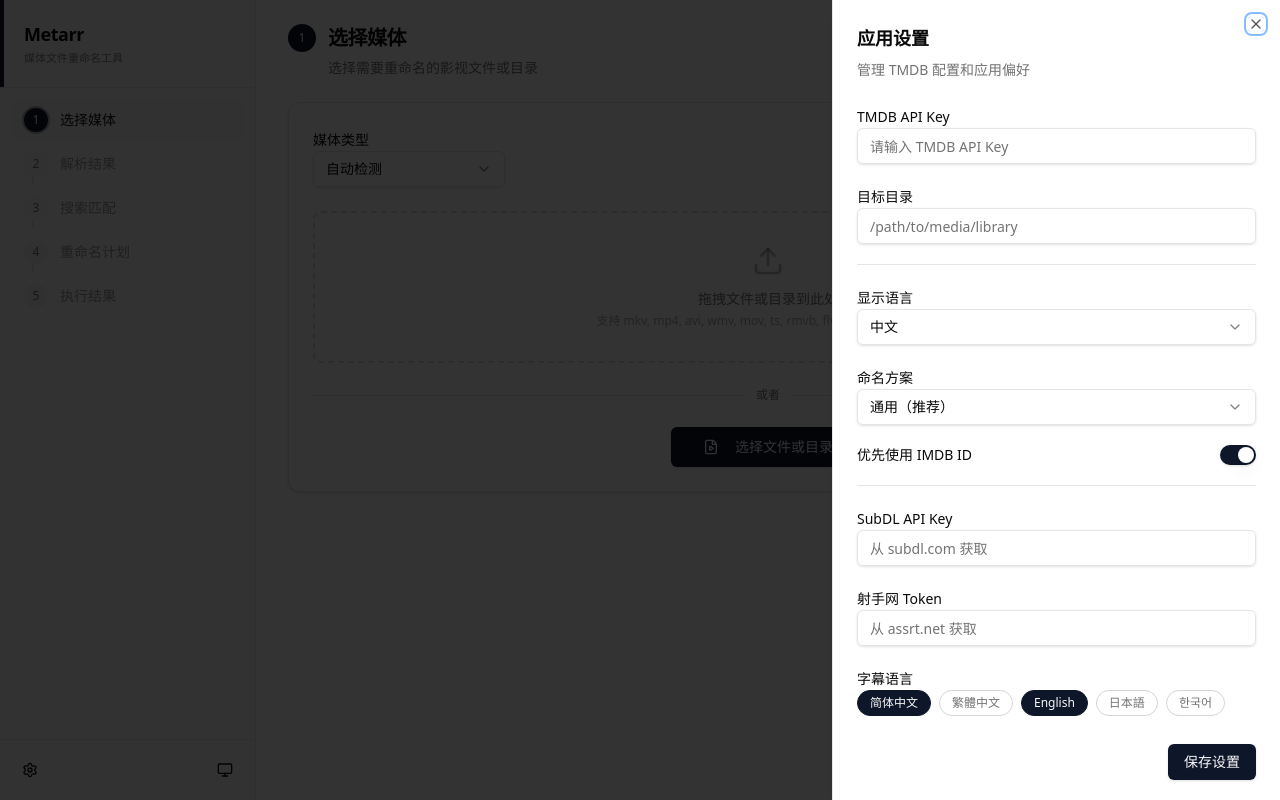
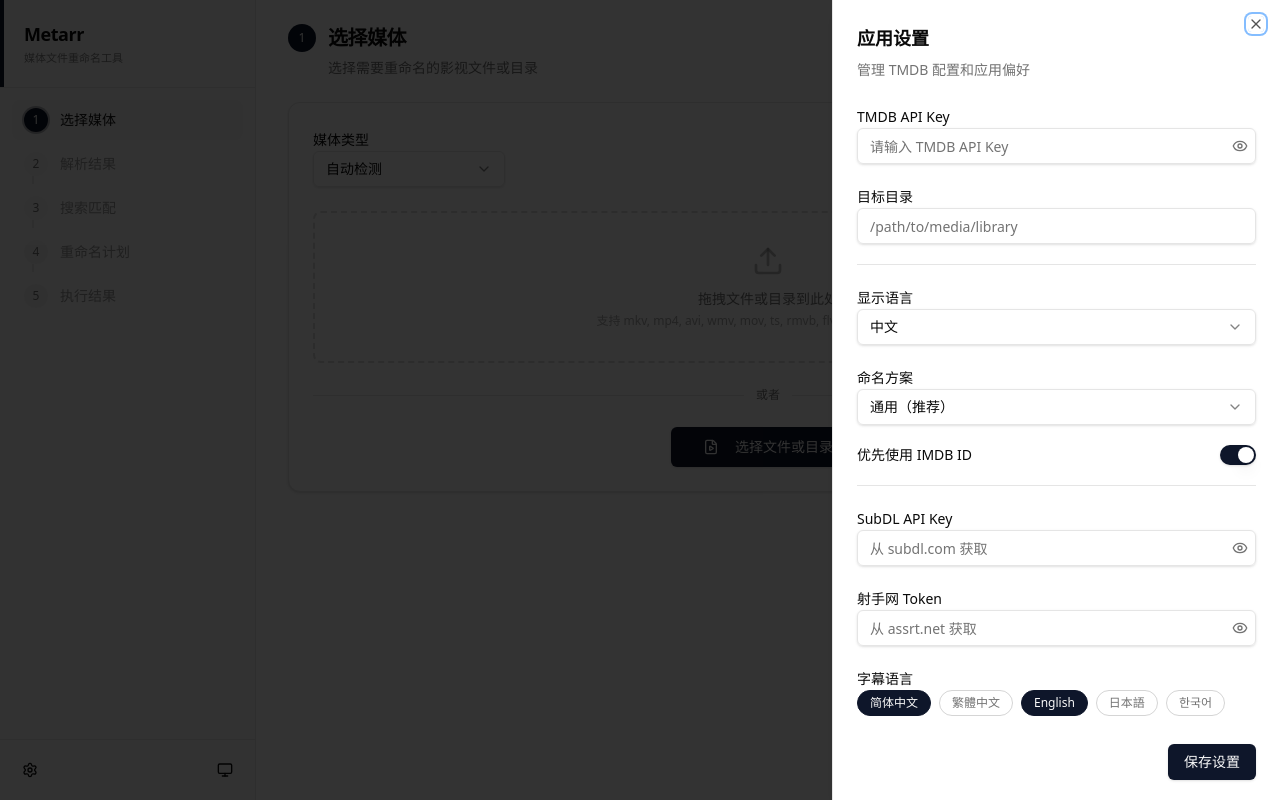
Before and after one commit to hatlonely/metarr, a Next.js app in the folder packages/gui/: page / in a window 1280 px wide. Built offline with nearby package versions, Linux system fonts and the light colour scheme.

Commit message:
feat(gui): add show/hide toggle for secret fields
Wrap TMDB key, SubDL key, and Assrt token in a reusable SecretInput with
an eye icon button that toggles between password and plaintext display.

Co-Authored-By: Claude Opus 4.8 <noreply@anthropic.com>

```diff
--- a/packages/gui/src/renderer/components/layout/settings-sheet.tsx
+++ b/packages/gui/src/renderer/components/layout/settings-sheet.tsx
@@ -1,6 +1,7 @@
 'use client';
 
 import { useState, useEffect } from 'react';
+import { Eye, EyeOff } from 'lucide-react';
 import { Input } from '@/src/renderer/components/ui/input';
 import { Label } from '@/src/renderer/components/ui/label';
 import { Button } from '@/src/renderer/components/ui/button';
@@ -29,6 +30,38 @@ interface SettingsSheetProps {
   config: AppConfig;
   onSave: (updates: Partial<AppConfig>) => void;
   locale: 'zh' | 'en';
+}
+
+interface SecretInputProps {
+  id: string;
+  value: string;
+  placeholder?: string;
+  onChange: (value: string) => void;
+}
+
+function SecretInput({ id, value, placeholder, onChange }: SecretInputProps) {
+  const [revealed, setRevealed] = useState(false);
+
+  return (
+    <div className="relative">
+      <Input
+        id={id}
+        type={revealed ? 'text' : 'password'}
+        value={value}
+        onChange={(e) => onChange(e.target.value)}
+        placeholder={placeholder}
+        className="pr-9"
+      />
+      <button
+        type="button"
+        tabIndex={-1}
+        onClick={() => setRevealed((v) => !v)}
+        className="absolute right-2 top-1/2 -translate-y-1/2 text-muted-foreground transition-colors hover:text-foreground"
+      >
+        {revealed ? <EyeOff className="h-4 w-4" /> : <Eye className="h-4 w-4" />}
+      </button>
+    </div>
+  );
 }
 
 export function SettingsSheet({ open, onOpenChange, config, onSave, locale }: SettingsSheetProps) {
@@ -60,11 +93,10 @@ export function SettingsSheet({ open, onOpenChange, config, onSave, locale }: Se
           {/* TMDB API Key */}
           <div className="space-y-2">
             <Label htmlFor="tmdb-key">{text.tmdbApiKey}</Label>
-            <Input
+            <SecretInput
               id="tmdb-key"
-              type="password"
               value={localConfig.tmdbKey}
-              onChange={(e) => setLocalConfig((prev) => ({ ...prev, tmdbKey: e.target.value }))}
+              onChange={(value) => setLocalConfig((prev) => ({ ...prev, tmdbKey: value }))}
               placeholder={text.tmdbApiKeyPlaceholder}
             />
           </div>
@@ -173,11 +205,10 @@ export function SettingsSheet({ open, onOpenChange, config, onSave, locale }: Se
           {/* SubDL API Key */}
           <div className="space-y-2">
             <Label htmlFor="subdl-key">{text.subdlApiKey}</Label>
-            <Input
+            <SecretInput
               id="subdl-key"
-              type="password"
               value={localConfig.subdlApiKey}
-              onChange={(e) => setLocalConfig((prev) => ({ ...prev, subdlApiKey: e.target.value }))}
+              onChange={(value) => setLocalConfig((prev) => ({ ...prev, subdlApiKey: value }))}
               placeholder={text.subdlApiKeyPlaceholder}
             />
           </div>
@@ -185,11 +216,10 @@ export function SettingsSheet({ open, onOpenChange, config, onSave, locale }: Se
           {/* Assrt Token */}
           <div className="space-y-2">
             <Label htmlFor="assrt-token">{text.assrtToken}</Label>
-            <Input
+            <SecretInput
               id="assrt-token"
-              type="password"
               value={localConfig.assrtToken}
-              onChange={(e) => setLocalConfig((prev) => ({ ...prev, assrtToken: e.target.value }))}
+              onChange={(value) => setLocalConfig((prev) => ({ ...prev, assrtToken: value }))}
               placeholder={text.assrtTokenPlaceholder}
             />
           </div>
```
